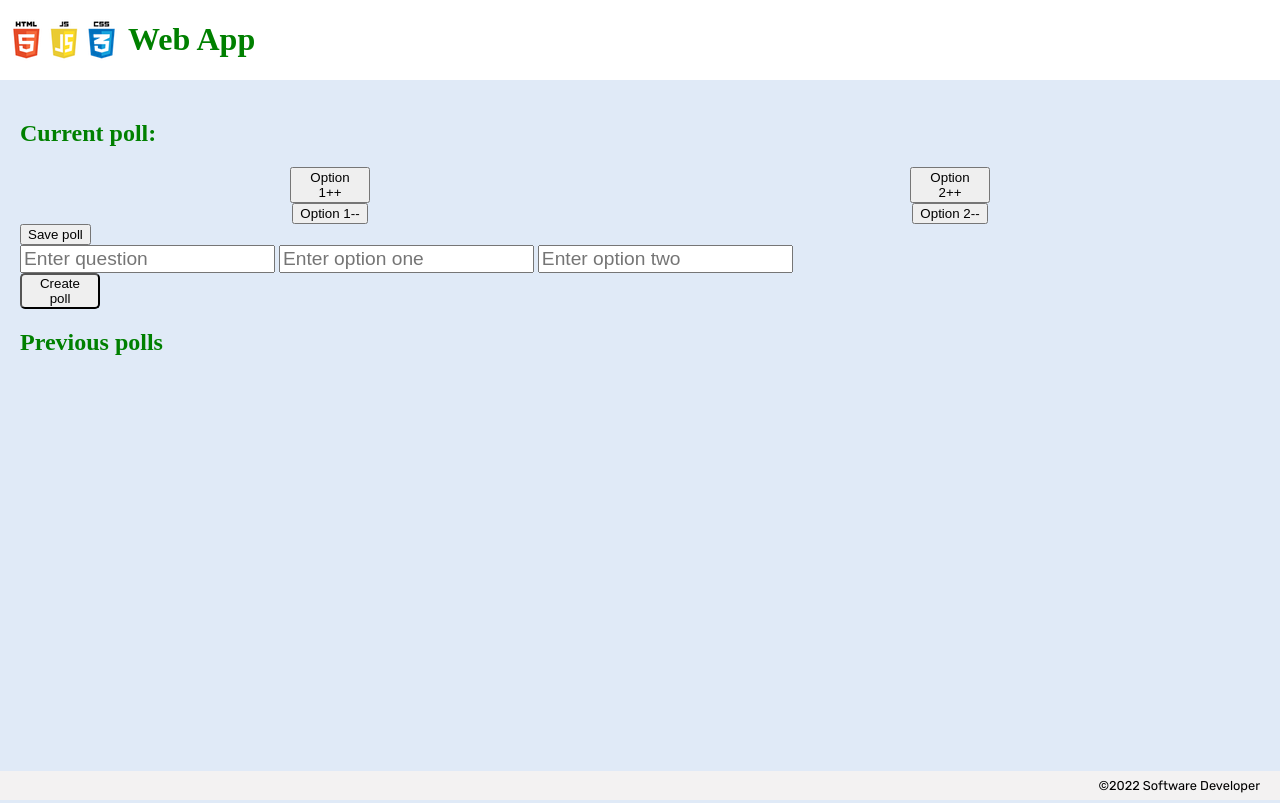
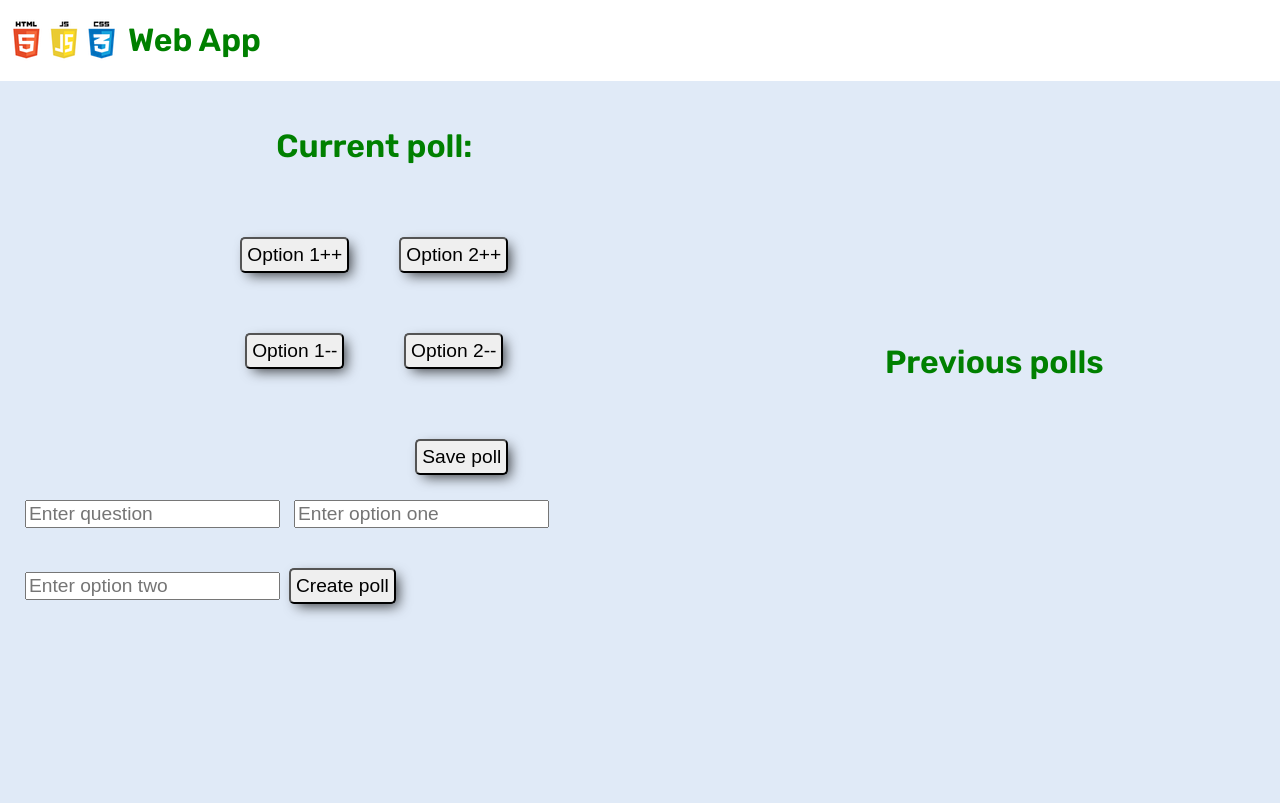
Before and after one commit to ryan-j-parker/poll-tracker, a plain HTML site: page index.html in a window 1280 px wide. Shown: the top 803 px of the page. Drawn offline with Linux system fonts and the light colour scheme.

Commit message:
complete poll tracker app

```diff
--- a/app.js
+++ b/app.js
@@ -8,9 +8,6 @@ const optionOneMinus = document.getElementById('option-one-minus-btn');
 const optionTwoPlus = document.getElementById('option-two-plus-btn');
 const optionTwoMinus = document.getElementById('option-two-minus-btn');
 
-
-
-// let state
 let question = '';
 let optionOne = '';
 let optionTwo = '';
@@ -18,7 +15,6 @@ let votesOne = 0;
 let votesTwo = 0;
 let previousPolls = [];
 
-// set event listeners
 newPoll.addEventListener('submit', (e) => {
     e.preventDefault();
     const data = new FormData(newPoll);
@@ -35,7 +31,55 @@ newPoll.addEventListener('submit', (e) => {
     displayCurrentPoll();
 });
 
+savePollBtn.addEventListener('click', () => {
+
+    const currentPollData = {
+        question: question,
+        optionOne: optionOne,
+        optionTwo: optionTwo,
+        votesOne: votesOne,
+        votesTwo: votesTwo
+    };
+
+    previousPolls.push(currentPollData);
+
+    previousPollsDiv.textContent = '';
+
+    refreshPollData();
+    currentPollDiv.textContent = '';
+    previousPollsDiv.textContent = '';
+
+    displayAllPolls();
+    displayCurrentPoll();
+}
+);
+
+optionOnePlus.addEventListener('click', () => {
+    votesOne++;
+    optionOnePlus.value = votesOne;
+    displayCurrentPoll();
+});
+
+optionOneMinus.addEventListener('click', () => {
+    votesOne--;
+    optionOneMinus.value = votesOne;
+    displayCurrentPoll();
+});
+
+optionTwoPlus.addEventListener('click', () => {
+    votesTwo++;
+    optionTwoPlus.value = votesTwo;
+    displayCurrentPoll();
+});
+
+optionTwoMinus.addEventListener('click', () => {
+    votesTwo--;
+    optionTwoMinus.value = votesTwo;
+    displayCurrentPoll();
+});
+
 function renderPoll(question, optionOne, optionTwo, votesOne, votesTwo) {
+
     const newPollEl = document.createElement('div');
     const questionEl = document.createElement('h3');
     const optionsEl = document.createElement('div');
@@ -58,10 +102,7 @@ function renderPoll(question, optionOne, optionTwo, votesOne, votesTwo) {
     newPollEl.append(questionEl, optionsEl, votesEl);
     currentPollDiv.append(newPollEl);
 
-    console.log(newPollEl);
-
     return newPollEl;
-
 }
 
 function displayCurrentPoll() {
@@ -70,73 +111,20 @@ function displayCurrentPoll() {
     currentPollDiv.append(pollEl);
 }
 
-
-
-// get user input
-// use user input to update state
-// update DOM to reflect the new state
-
-optionOnePlus.addEventListener('click', () => {
-    votesOne++;
-    optionOnePlus.value = votesOne;
-    displayCurrentPoll();
-    console.log(votesOne);
-});
-
-optionOneMinus.addEventListener('click', () => {
-    votesOne--;
-    optionOneMinus.value = votesOne;
-    displayCurrentPoll();
-    console.log(votesOne);
-});
-
-optionTwoPlus.addEventListener('click', () => {
-    votesTwo++;
-    optionTwoPlus.value = votesTwo;
-    displayCurrentPoll();
-    console.log(votesTwo);
-});
-
-optionTwoMinus.addEventListener('click', () => {
-    votesTwo--;
-    optionTwoMinus.value = votesTwo;
-    displayCurrentPoll();
-    console.log(votesTwo);
-});
-
-savePollBtn.addEventListener('click', () => {
-  const currentPollData = {
-    question: question,
-    optionOne: optionOne,
-    optionTwo: optionTwo,
-    votesOne: votesOne,
-    votesTwo: votesTwo
-  };
-    previousPolls.push(currentPollData);
-  console.log(currentPollData);
-
-
+function refreshPollData() {
+    currentPollDiv.textContent = '';
+    previousPollsDiv.textContent = '';
     question = '';
     optionOne = '';
     optionTwo = '';
-  votesOne = 0;
-  votesTwo = 0;
+    votesOne = '';
+    votesTwo = '';
+}
 
-  currentPollDiv.textContent = '';
+function displayAllPolls() {
     previousPollsDiv.textContent = '';
-
     for (let poll of previousPolls) {
         const latestPoll = renderPoll(poll.question, poll.optionOne, poll.optionTwo, poll.votesOne, poll.votesTwo);
         previousPollsDiv.append(latestPoll);
-    console.log(latestPoll);
-
     }
-
-  displayCurrentPoll();
-  refreshPollData();
 }
-);
-
-function refreshPollData() {
-
-}
--- a/index.html
+++ b/index.html
@@ -17,24 +17,26 @@
 
 <body>
     <header>
-        <img src="/assets/html_css_js.png">
+        <img src="/assets/html_css_js.png" alt="">
         <h1>Web App</h1>
     </header>
 
     <main>
-        <section>
+        <section id="left-container">
+            <div id="current-poll-container">
 
                 <h1>Current poll:</h1>
 
                 <div id="current-poll-div">
                 </div>
                 <div id="voting-buttons">
-            <div id="option-one-buttons" class="buttons">
+                    <div id="left-buttons" class="buttons">
                         <button id="option-one-plus-btn">Option 1++</button>
                         <button id="option-one-minus-btn">Option 1--</button>
+
                     </div>
 
-            <div id="option-two-buttons" class="buttons">
+                    <div id="right-buttons" class="buttons">
                         <button id="option-two-plus-btn">Option 2++</button>
                         <button id="option-two-minus-btn">Option 2--</button>
                     </div>
@@ -43,17 +45,17 @@
                     <button id="save-poll-btn">Save poll</button>
                 </div>
 
-        </section>
+            </div>
 
-        <section>
+            <div id="new-poll-container">
                 <form id="new-poll">
                     <input name="poll-question" placeholder="Enter question"></input>
                     <input name="option-one-input" placeholder="Enter option one"></input>
                     <input name="option-two-input" placeholder="Enter option two"></input>
-                <button id="create-poll-btn" class="buttons">Create poll</button>
+                    <button id="create-poll-btn" class="buttons" type="submit">Create poll</button>
                 </form>
+            </div>
         </section>
-
         <section id="right-container">
 
             <h1>Previous polls</h1>
--- a/styles/global.css
+++ b/styles/global.css
@@ -13,7 +13,6 @@ body {
 }
 
 header {
-    position: sticky;
     top: 0;
     display: flex;
     align-items: center;
@@ -25,15 +24,15 @@ main {
 }
 
 footer {
-    position: sticky;
     bottom: 0;
     padding: 7px 20px;
     font-size: .8em;
     display: flex;
     justify-content: flex-end;
     background-color: var(--footer-background);
-    }
+}
 
+/*
     #current-poll-div p {
         display: flex;
         flex-direction: row;
@@ -72,6 +71,7 @@ footer {
         background: rgb(70, 131, 211);
     }
 
+
     input {
         font-size: 1.2rem;
     }
@@ -106,3 +106,134 @@ footer {
         margin: 0px 5px 0px 5px;
         padding: 0px 12px 0px 12px;
     }
+    */
+
+main {
+    display: grid;
+    grid-template-columns: 3fr 1fr 3fr;
+    grid-template-rows: repeat(9, 1fr);
+    grid-template-areas:
+        "current"
+        "question"
+        "option1 . option2"
+        "opt1++ . opt2++"
+        "opt1-- . opt2--"
+        " . save-poll . "
+        " . question-asked . "
+        "opt1asked . opt2asked"
+        " . create . "
+
+    ;
+
+}
+
+h1 {
+    grid-area: current;
+    grid-row: span 3;
+    align-self: center;
+    justify-self: center;
+    font-size: 2em;
+    font-weight: bold;
+    color: green;
+    box-shadow: 1px 12px 15px -13px 65%;
+}
+
+#left-container {
+    display: flex;
+    flex-direction: column;
+    justify-content: center;
+    align-items: center;
+    grid-area: question;
+    grid-row: span 3;
+    grid-column: 1 / span 2;
+}
+
+#option-one-plus-btn, #option-one-minus-btn {
+
+}
+
+#option-two-plus-btn, #option-two-minus-btn {
+
+}
+
+#current-poll-div {
+    font-size: 1.6rem;
+    display: grid;
+}
+
+p {
+    display: inline-block;
+    padding: 5px;
+    text-align: center;
+    margin: 50px;
+}
+
+#current--poll-container {
+    margin: 40px 0px 20px 0px;
+
+}
+
+#left-buttons {
+    float: left;
+    clear: left;
+    display: flex;
+    flex-direction: column;
+    justify-content: space-between;
+    align-items: center;
+    grid-area: option1;
+    grid-row: span 2;
+    grid-column: 1 / 2;
+    padding: 5px;
+    margin: 0px 20px 0px 20px;
+}
+
+#save-btn-div {
+    float: right;
+    clear: right;
+    align-self: center;
+    grid-area: save-poll;
+    grid-row: span 2;
+    grid-column: 3 / span 2;
+    padding: 5px;
+    margin: 0px 20px 0px 20px;
+}
+
+#save-poll-btn {
+}
+
+input {
+    font-size: 1.2rem;
+    margin: 0px 5px 0px 5px;
+}
+
+button {
+    font-size: 1.2rem;
+    padding: 5px;
+    border-radius: 5px;
+    box-shadow: 5px 5px 13px -3px rgba(0, 0, 0, 0.75);
+        margin: 40px 0px 20px 0px;
+}
+
+#right-buttons {
+    float: right;
+    clear: right;
+    display: flex;
+    flex-direction: column;
+    justify-content: space-between;
+    align-items: center;
+    grid-area: option2;
+    grid-row: 1 / 2;
+    grid-column: 3 / 4;
+    padding: 5px;
+    margin: 0px 20px 0px 20px;
+}
+
+#right-container {
+    display: flex;
+    flex-direction: column;
+    justify-content: center;
+    align-items: center;
+    grid-area: option1;
+    grid-row: span 3;
+    grid-column: 3 / span 2;
+}
```
Lines whose indentation alone changed are shown as unchanged.
